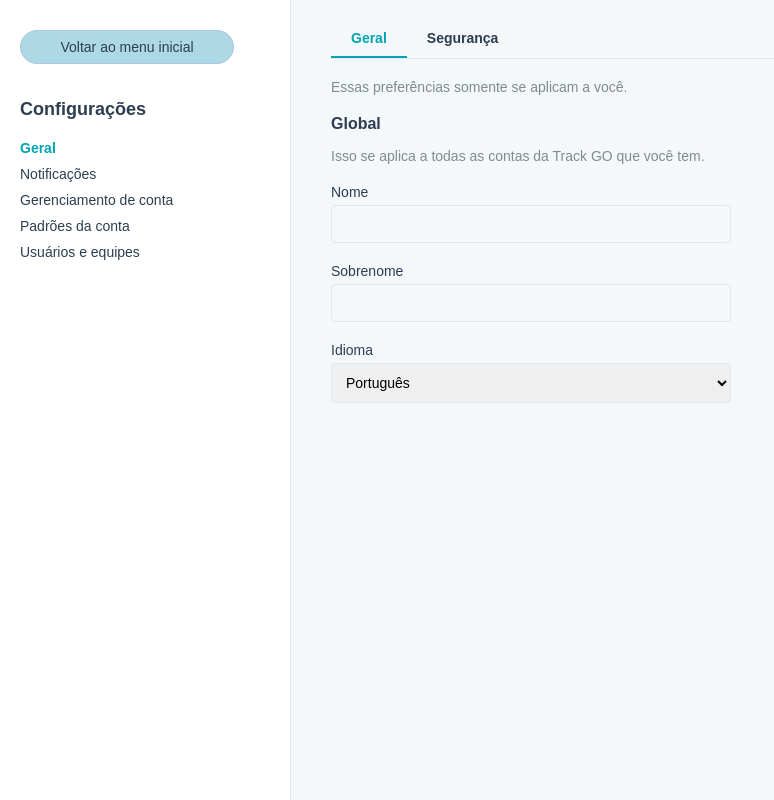
After one commit to Andresaldanha3510/ProgRastreamento, a Flask app: template templates/configuracoes.html in a window 1280 px wide. The commit adds this page. Shown: the whole page, without its empty margins (0-774 px from the left). Run offline with Flask 3, Linux system fonts and the light colour scheme; the template is opened without the code that fills it, so the values that code supplies are empty.

Commit message:
Add files via upload

```diff
--- /dev/null
+++ b/templates/configuracoes.html
@@ -0,0 +1,238 @@
+<script type="text/javascript">
+        var gk_isXlsx = false;
+        var gk_xlsxFileLookup = {};
+        var gk_fileData = {};
+        function filledCell(cell) {
+          return cell !== '' && cell != null;
+        }
+        function loadFileData(filename) {
+        if (gk_isXlsx && gk_xlsxFileLookup[filename]) {
+            try {
+                var workbook = XLSX.read(gk_fileData[filename], { type: 'base64' });
+                var firstSheetName = workbook.SheetNames[0];
+                var worksheet = workbook.Sheets[firstSheetName];
+
+                // Convert sheet to JSON to filter blank rows
+                var jsonData = XLSX.utils.sheet_to_json(worksheet, { header: 1, blankrows: false, defval: '' });
+                // Filter out blank rows (rows where all cells are empty, null, or undefined)
+                var filteredData = jsonData.filter(row => row.some(filledCell));
+
+                // Heuristic to find the header row by ignoring rows with fewer filled cells than the next row
+                var headerRowIndex = filteredData.findIndex((row, index) =>
+                  row.filter(filledCell).length >= filteredData[index + 1]?.filter(filledCell).length
+                );
+                // Fallback
+                if (headerRowIndex === -1 || headerRowIndex > 25) {
+                  headerRowIndex = 0;
+                }
+
+                // Convert filtered JSON back to CSV
+                var csv = XLSX.utils.aoa_to_sheet(filteredData.slice(headerRowIndex)); // Create a new sheet from filtered array of arrays
+                csv = XLSX.utils.sheet_to_csv(csv, { header: 1 });
+                return csv;
+            } catch (e) {
+                console.error(e);
+                return "";
+            }
+        }
+        return gk_fileData[filename] || "";
+        }
+        </script><!DOCTYPE html>
+<html lang="pt-BR">
+<head>
+    <meta charset="UTF-8">
+    <meta name="viewport" content="width=device-width, initial-scale=1.0">
+    <title>Configurações</title>
+    <style>
+        body {
+            font-family: Arial, sans-serif;
+            margin: 0;
+            padding: 0;
+            background-color: #f5f8fa;
+        }
+        .container {
+            display: flex;
+            min-height: 100vh;
+        }
+        .sidebar {
+            width: 250px;
+            background-color: #fff;
+            padding: 20px;
+            border-right: 1px solid #e1e8ed;
+        }
+        .sidebar .back-button {
+            display: inline-block;
+            padding: 8px 16px;
+            background-color: #ADD8E6;
+            color: #2c3e50;
+            text-decoration: none;
+            border-radius: 20px;
+            font-size: 14px;
+            margin-bottom: 20px;
+            border: 1px solid #b0c4de;
+            text-align: center;
+            width: 180px;
+        }
+        .sidebar h2 {
+            font-size: 18px;
+            color: #2c3e50;
+            margin-bottom: 20px;
+        }
+        .sidebar a {
+            display: block;
+            color: #2c3e50;
+            text-decoration: none;
+            margin: 10px 0;
+            font-size: 14px;
+        }
+        .sidebar a.active {
+            font-weight: bold;
+            color: #00a4b4;
+        }
+        .main-content {
+            flex-grow: 1;
+            padding: 20px 40px;
+        }
+        .tabs {
+            display: flex;
+            border-bottom: 1px solid #e1e8ed;
+            margin-bottom: 20px;
+        }
+        .tabs a {
+            padding: 10px 20px;
+            text-decoration: none;
+            color: #2c3e50;
+            font-size: 14px;
+            font-weight: bold;
+        }
+        .tabs a.active {
+            color: #00a4b4;
+            border-bottom: 2px solid #00a4b4;
+        }
+        .content p {
+            font-size: 14px;
+            color: #7f8c8d;
+            margin-bottom: 20px;
+        }
+        .content h3 {
+            font-size: 16px;
+            color: #2c3e50;
+            margin-bottom: 15px;
+        }
+        .form-group {
+            margin-bottom: 20px;
+        }
+        .form-group label {
+            display: block;
+            font-size: 14px;
+            color: #2c3e50;
+            margin-bottom: 5px;
+        }
+        .form-group input,
+        .form-group select {
+            width: 100%;
+            max-width: 400px;
+            padding: 10px;
+            border: 1px solid #e1e8ed;
+            border-radius: 4px;
+            font-size: 14px;
+        }
+        .form-group input:disabled {
+            background-color: #f5f8fa;
+        }
+        .form-group a {
+            color: #00a4b4;
+            text-decoration: none;
+            font-size: 14px;
+            margin-left: 10px;
+        }
+        .form-group .edit-button {
+            display: inline-block;
+            padding: 8px 16px;
+            background-color: #fff;
+            color: #00a4b4;
+            border: 1px solid #00a4b4;
+            border-radius: 4px;
+            text-decoration: none;
+            font-size: 14px;
+            margin-left: 10px;
+        }
+        .content-section {
+            display: none;
+        }
+        .content-section.active {
+            display: block;
+        }
+    </style>
+</head>
+<body>
+    <div class="container">
+        <div class="sidebar">
+            <a href="#" class="back-button">Voltar ao menu inicial</a>
+            <h2>Configurações</h2>
+            <a href="#" class="active">Geral</a>
+            <a href="#">Notificações</a>
+            <a href="#">Gerenciamento de conta</a>
+            <a href="#">Padrões da conta</a>
+            <a href="#">Usuários e equipes</a>
+        </div>
+        <div class="main-content">
+            <div class="tabs">
+                <a href="#" class="active">Geral</a>
+                <a href="#">Segurança</a>
+            </div>
+            <div class="content">
+                <div class="content-section active">
+                    <p>Essas preferências somente se aplicam a você.</p>
+                    <h3>Global</h3>
+                    <p>Isso se aplica a todas as contas da Track GO que você tem.</p>
+                    <div class="form-group">
+                        <label for="nome">Nome</label>
+                        <input type="text" id="nome" disabled>
+                    </div>
+                    <div class="form-group">
+                        <label for="sobrenome">Sobrenome</label>
+                        <input type="text" id="sobrenome" disabled>
+                    </div>
+                    <div class="form-group">
+                        <label for="idioma">Idioma</label>
+                        <select id="idioma">
+                            <option>Português</option>
+                            <option>Inglês</option>
+                            <option>Espanhol</option>
+                        </select>
+                    </div>
+                </div>
+                <div class="content-section">
+                    <p>Define as preferências relacionadas ao login e à segurança da sua conta pessoal.</p>
+                    <h3>Endereço de email</h3>
+                    <div class="form-group">
+                        <input type="email" disabled>
+                        <a href="#" class="edit-button">Editar endereço de email</a>
+                    </div>
+                    <h3>Senha</h3>
+                    <div class="form-group">
+                        <a href="#" class="edit-button">Redefinir senha</a>
+                    </div>
+                    <h3>Número de telefone confiável</h3>
+                    <div class="form-group">
+                        <a href="#" class="edit-button">Adicionar um número de telefone confiável</a>
+                        <p>Adicione um número de telefone usado para verificar ocasionalmente sua identidade e receber outros alertas de segurança. Esse número de telefone nunca será usado para fins de vendas ou marketing.</p>
+                    </div>
+                    <h3>Chaves de acesso</h3>
+                    <div class="form-group">
+                        <a href="#" class="edit-button">Configurar chaves de acesso</a>
+                        <p>As chaves de acesso substituem as senhas que fornecem um login mais rápido, fácil e seguro em todos os seus dispositivos.</p>
+                        <a href="#">Mais informações</a>
+                    </div>
+                    <h3>Autenticação de dois fatores (2FA)</h3>
+                    <div class="form-group">
+                        <a href="#" class="edit-button">Remover SMS</a>
+                        <p>Método principal</p>
+                    </div>
+                </div>
+            </div>
+        </div>
+    </div>
+</body>
+</html>
```
Also changed, not shown: templates/index.html (+20 -1 lines), templates/login.html (+61 -14 lines).
